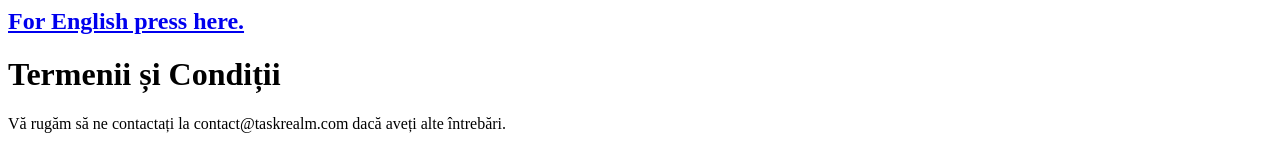
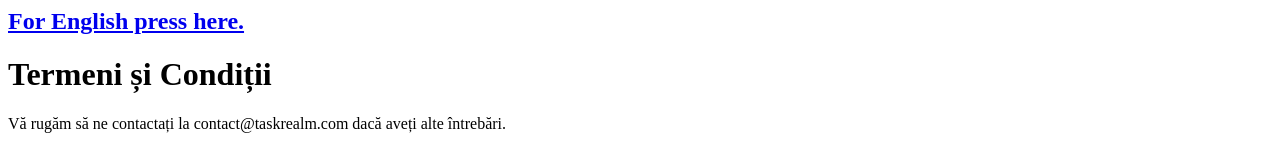
Before and after one commit to taskrealm/taskrealm.github.io, a plain HTML site: page terms-conditions_ro.html in a window 1280 px wide. Shown: the top 156 px of the page. Drawn offline with Linux system fonts and the light colour scheme.

Commit message:
fix spelling in terms&cond

```diff
--- a/terms-conditions_ro.html
+++ b/terms-conditions_ro.html
@@ -9,7 +9,7 @@
     </head>
    <body>
     <h2><a href="/terms-conditions_en.html">For English press here.</a></h2>
-        <h1>Termenii și Condiții</h1>
+        <h1>Termeni și Condiții</h1>
 <p>Vă rugăm să ne contactați la contact@taskrealm.com dacă aveți alte întrebări.</p>
 
 <h2>Termenii și condițiile TaskRealm prezintă obligațiile și responsabilitățile TaskRealm și ale dvs. pe Platforma TaskRealm.</h2>
```
